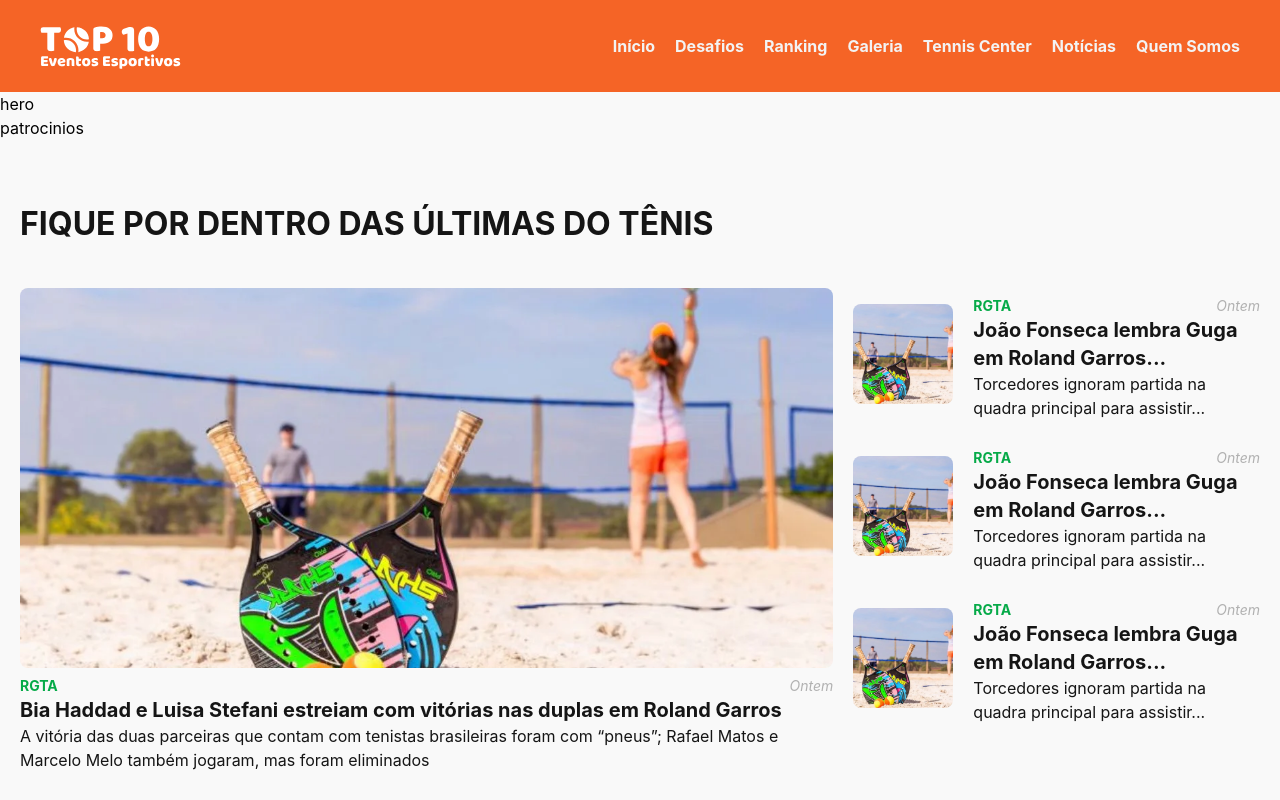
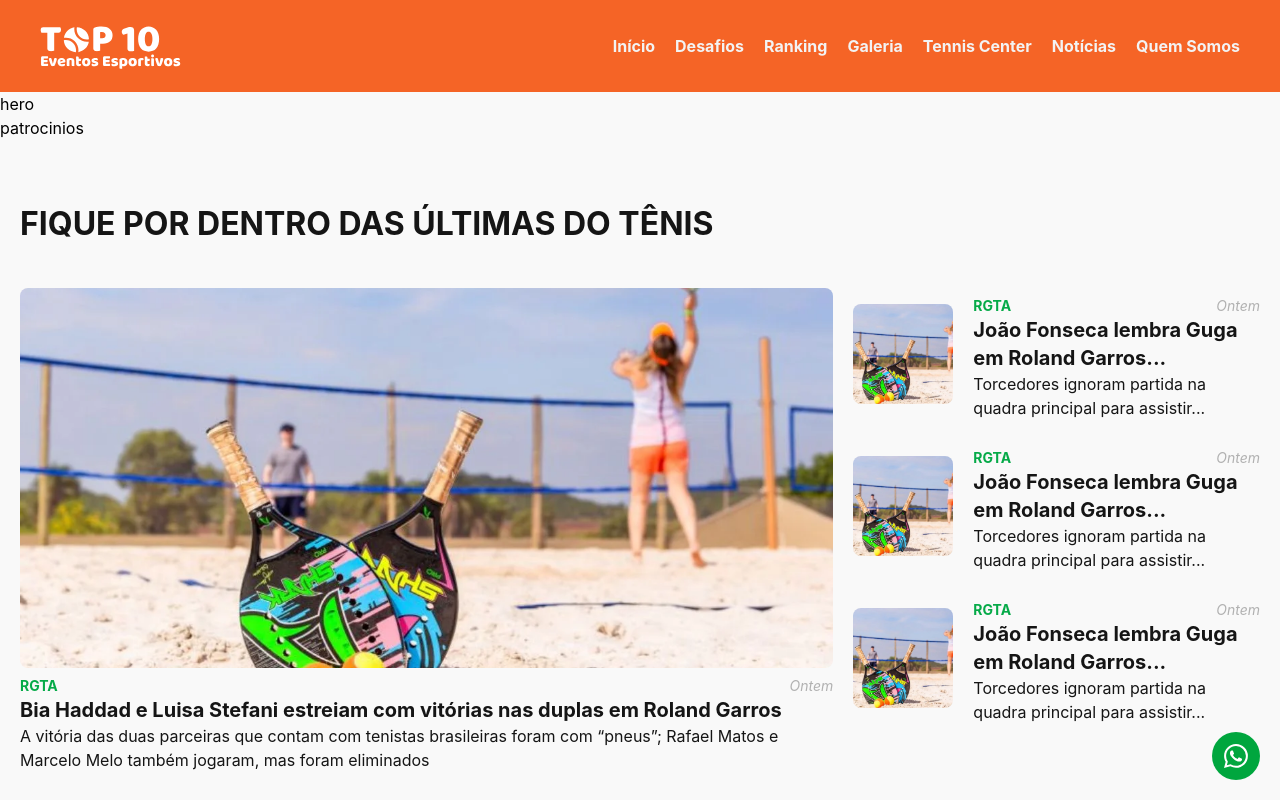
Before and after one commit to mjuliamiosso/top-10-eventos-esportivos, a Next.js app in the folder frontend/: page / in a window 1280 px wide. Shown: the top 800 px of the page. Built offline with nearby package versions, Linux system fonts and the light colour scheme.

Commit message:
feat: whatsapp floating button

```diff
--- a/frontend/src/app/layout.tsx
+++ b/frontend/src/app/layout.tsx
@@ -2,6 +2,7 @@ import type { Metadata } from "next";
 import "./globals.css";
 import Header from "@/components/common/Header";
 import Footer from "@/components/common/Footer";
+import WhatsAppButton from "@/components/common/WhatsAppButton";
 
 export const metadata: Metadata = {
   title: "Top 10 Eventos Esportivos",
@@ -19,6 +20,7 @@ export default function RootLayout({
         <Header></Header>
         {children}
         <Footer></Footer>
+        <WhatsAppButton></WhatsAppButton>
       </body>
     </html>
   );
--- /dev/null
+++ b/frontend/src/components/common/WhatsAppButton.tsx
@@ -0,0 +1,19 @@
+import React from "react";
+import { BsWhatsapp } from "react-icons/bs";
+import Link from "next/link";
+
+const WHATSAPP_NUMBER = "";
+const WHATSAPP_MESSAGE = "Olá, estou interessado nos seus serviços!";
+const whatsappLink = `https://wa.me/${WHATSAPP_NUMBER}?text=${encodeURIComponent(
+  WHATSAPP_MESSAGE
+)}`;
+
+const WhatsAppButton = () => {
+  return (
+    <Link className="fixed z-5 bottom-5 right-5 cursor-pointer w-12 h-12 text-2xl rounded-full text-white bg-green-600 flex items-center justify-center" target="_blank" href={whatsappLink}>
+      <BsWhatsapp />
+    </Link>
+  );
+};
+
+export default WhatsAppButton;
```
